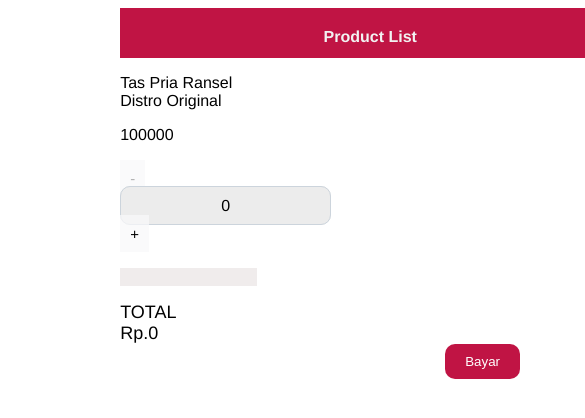
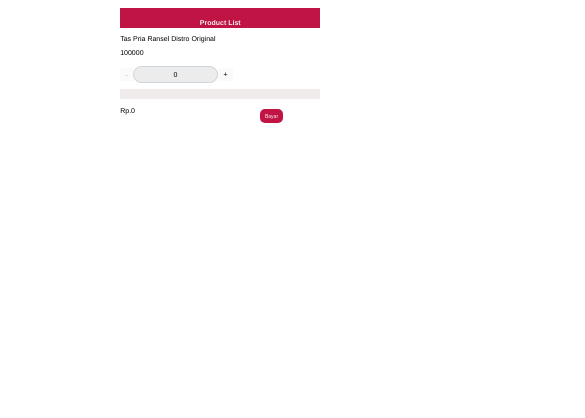
Before and after one commit to agamSuteguh/cartt, a Vue app: page / in a window 390 px wide. Shown: the top 418 px of the page, 585 px wide, since content can reach past the window. Built offline with nearby package versions, Linux system fonts and the light colour scheme.

Commit message:
responsive update

```diff
--- a/src/App.vue
+++ b/src/App.vue
@@ -29,7 +29,16 @@ export default {
   -moz-osx-font-smoothing: grayscale;
 margin-left: 30%;
 margin-right: 30%;
+}
 
+@media screen and (max-width: 677px){
+  #app {
+  font-family: Avenir, Helvetica, Arial, sans-serif;
+  -webkit-font-smoothing: antialiased;
+  -moz-osx-font-smoothing: grayscale;
+margin-left: 30%;
+margin-right: 30%;
+}
 
 }
 
--- a/src/components/cart.vue
+++ b/src/components/cart.vue
@@ -1,15 +1,15 @@
 <template>
- <div class="cart">
+  <div class="buton">
     <p v-for="item in items" :key="item.nama">
          {{item.nama}}
     </p>
     <p v-for="item in items" :key="item.harga">
          {{item.harga}}
     </p>
- <div class="buton">
+
   <button v-for="item in items" :key="item.wish" @click="item.wish--;" :disabled="item.wish == 0"> - </button>
   <a v-for="item in items" :key="item.wish" >{{( item.wish )}}</a>
-  <button v-for="item in items" :key="item.wish+item.qty"  @click="item.wish++;" :disabled="item.wish == item.qty">+ </button> </div>
+  <button v-for="item in items" :key="item.wish+item.qty"  @click="item.wish++;" :disabled="item.wish == item.qty">+ </button>
 
 
 </div>
@@ -66,6 +66,41 @@ export default {
   padding: 101px ;
 background-color: gray;
 }
+@media screen and (max-width: 677px){
+  .button {
+  overflow: hidden;
+
+}
+.buton button{
+ padding: 3px 5px;
+  font-size: 7px;
+  text-align: center;
+  background-color: #f8f9fabc;
+  border: none;
 
 
+
+
+}
+.buton button:hover {
+  background-color: #ececec;
+
+  }
+
+.buton a{
+  padding: 4px 40px;
+  background-color: #ececec;
+   border: 1px solid #ccd4dc  ;
+  border-radius: 10px;
+  font-size: 7px;
+}
+.buton container{
+  padding: 11px ;
+background-color: gray;
+}
+.buton p{
+  font-size: 7px;
+}
+}
+
 </style>
--- a/src/components/head.vue
+++ b/src/components/head.vue
@@ -19,6 +19,8 @@ export default {
 
 
 <style scoped>
+
+
 .topnav {
   background-color: #c01444;
   overflow: hidden;
@@ -36,5 +38,22 @@ export default {
 }
 
 
+@media screen and (max-width: 677px) {
 
+.topnav {
+  background-color: #c01444;
+  overflow: hidden;
+  width: 200px;
+	height: 17px;
+  text-align: center;
+  padding-top: 3px;
+}
+
+.topnav a {
+  color: #f2f2f2;
+ text-align: center;
+  font-size: 7px;
+  margin-bottom: 50%;
+}
+}
 </style>
--- a/src/components/payment.vue
+++ b/src/components/payment.vue
@@ -1,12 +1,13 @@
 <template>
+
  <div class="pay">
-<p>.</p>
+<hr>
 <a >TOTAL</a>
 <br>
-  <a v-for="item in items" :key="item.wish+item.harga">Rp.{{(  item.wish*item.harga )}}</a>
-   <button v-on:click="res">Bayar</button>
+  <a v-for="item in items" :key="item.wish+item.harga">Rp.{{(  item.wish*item.harga )}}</a> <button v-on:click="res">Bayar</button>
 
 </div>
+
 
 
 </template>
@@ -42,21 +43,19 @@ export default {
 
 </script>
 <style scoped>
-.pay p {
-    color: #f0ecec ;
-    background-color:#f0ecec ;
-    margin-right: 8.5%;
-}
+
 .pay a{
+
     font-size: 18px;
 }
 .pay button{
-margin-left: 325px;
+margin-left: 350px;
 background: #c01444;
 border: none;
 padding: 10px 20px;
 color: white;
 border-radius: 10px;
+position: absolute;
 
 }
 .pay button:active{
@@ -65,5 +64,47 @@ border-radius: 10px;
 
 
 }
+hr {
+  border: none;
+    background-color: #f0ecec;
+    overflow: visible;
+    text-align: left;
+    height: 20px;
+    width: 500px;
+}
+@media screen and (max-width: 677px){
+
+
+.pay a{
+    font-size: 7px;
+}
+.pay button{
+  margin-top: 10px;
+margin-left: 125px;
+background: #c01444;
+font-size: 5px;
+padding: 4px 5px;
+color: white;
+border-radius: 5px;
+position: absolute;
+
+}
+.pay button:active{
+  outline-style: solid;
+  outline-color: rgb(209, 242, 255);
+
+
+}
+hr {
+  border: none;
+    background-color: #f0ecec;
+    overflow: visible;
+    text-align: left;
+    height: 10px;
+    width: 200px;
+    position: absolute;
+}
+
+}
 
 </style>
```
Also changed, not shown: 1 other file (tests, documents, lock files or other folders).
